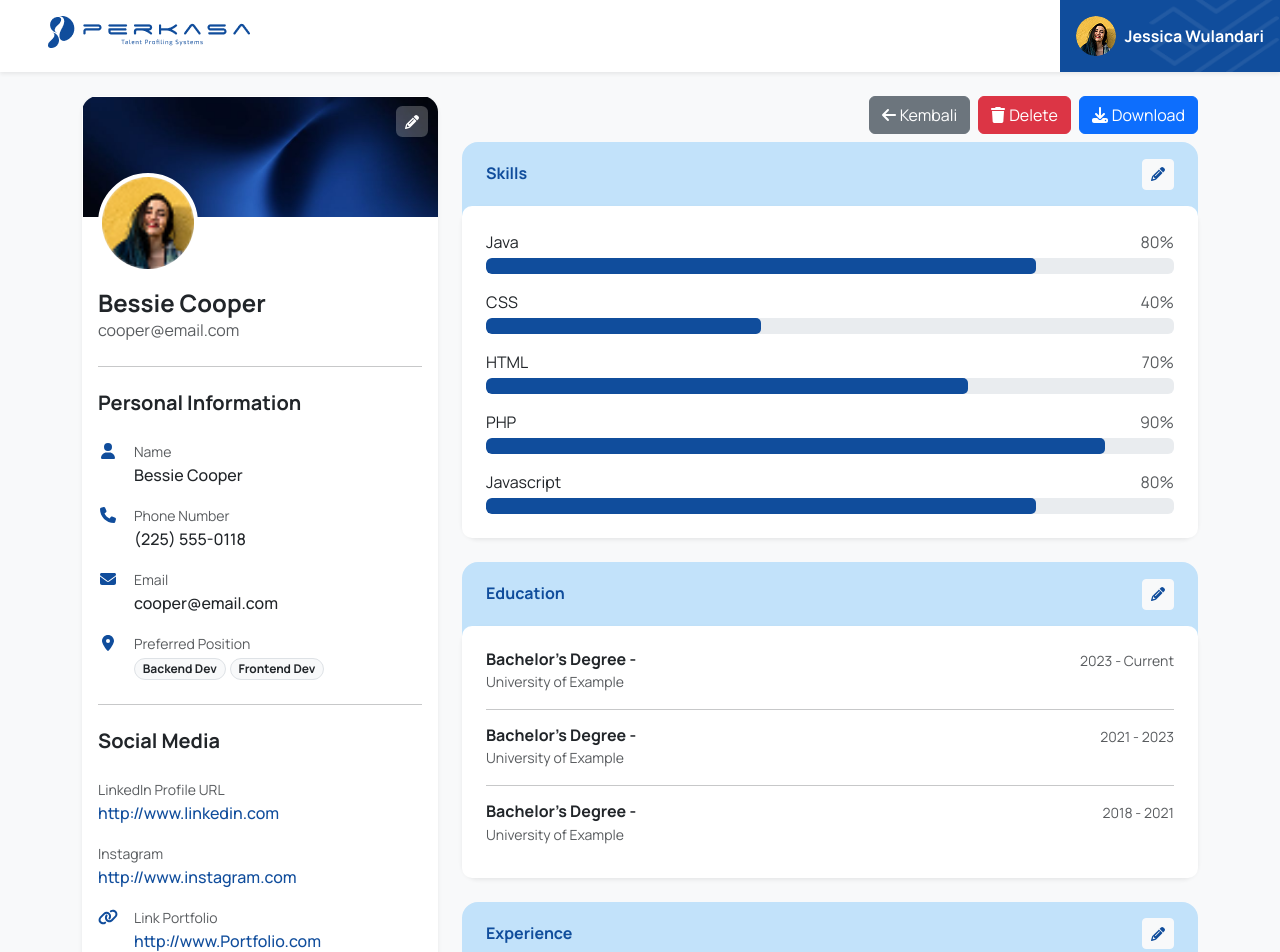
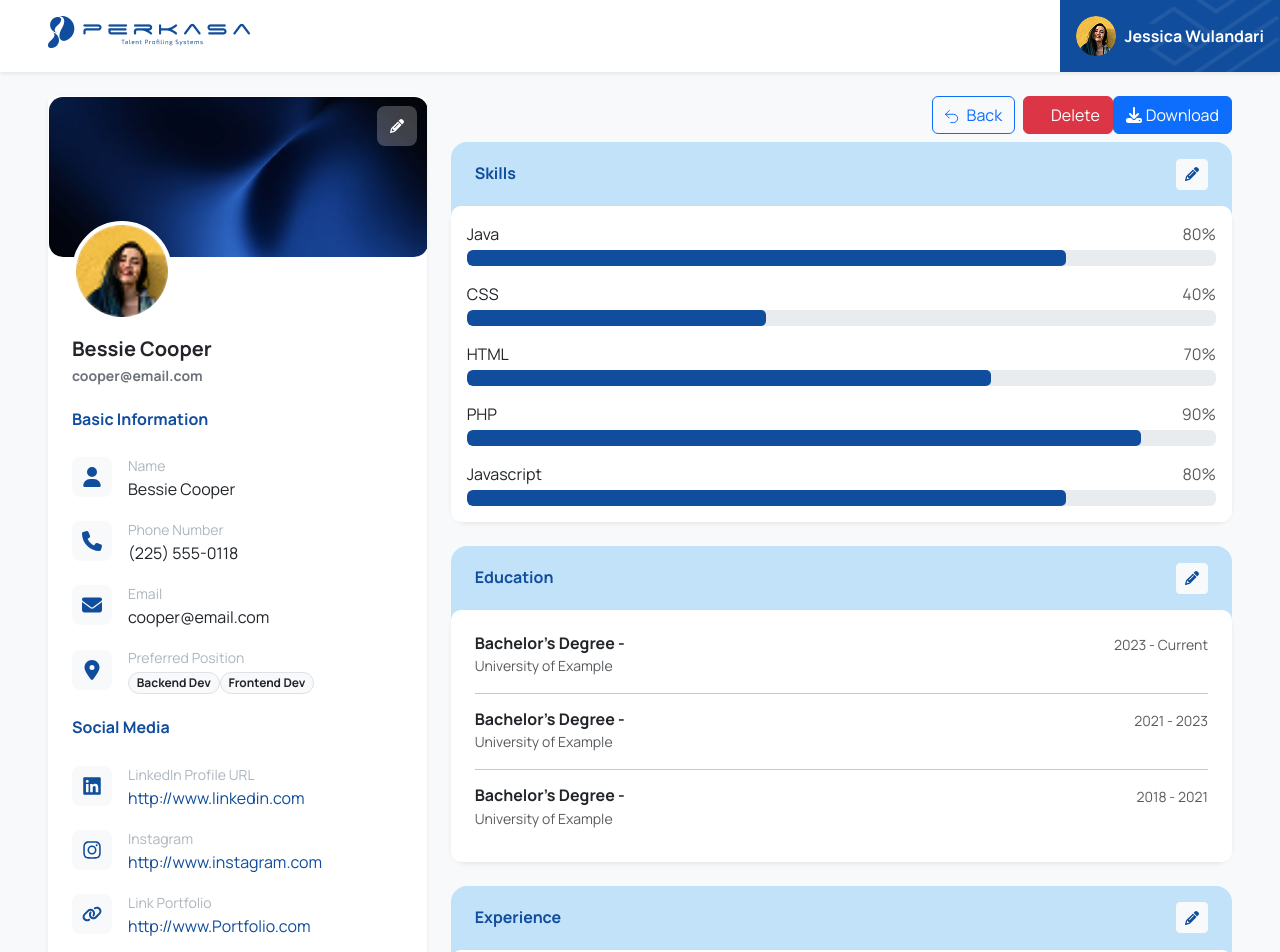
Before and after one commit to xeyzo/TalentManagementSystem-PPU, a React (Vite) app: page /TalentDetail in a window 1280 px wide. Shown: the top 952 px of the page. Built offline with nearby package versions, Linux system fonts and the light colour scheme.

Commit message:
fix: changing button icon

```diff
--- a/package.json
+++ b/package.json
@@ -11,6 +11,7 @@
   },
   "dependencies": {
     "@fortawesome/fontawesome-svg-core": "^6.5.2",
+    "@fortawesome/free-brands-svg-icons": "^7.1.0",
     "@fortawesome/free-solid-svg-icons": "^6.5.2",
     "@fortawesome/react-fontawesome": "^0.2.0",
     "bootstrap": "^5.3.8",
--- a/src/assets/css/TalentPageDetail.css
+++ b/src/assets/css/TalentPageDetail.css
@@ -1,5 +1,6 @@
 .profile-page-background {
   background-color: #f8f9fa;
+  padding-top: 0;
   padding-bottom: 100px;
 }
 
@@ -25,14 +26,16 @@
   overflow: hidden;
   border-bottom-left-radius: 0;
   border-bottom-right-radius: 0;
+  border: 1px solid #FFFFFF;
 }
 
 .profile-banner-image {
   width: 100%;
-  height: 120px;
+  height: 160px;
   object-fit: cover;
   margin: 1px 1px 0 1px;
   object-position: left;
+  border-radius: 14px;
 }
 
 .profile-picture {
@@ -48,11 +51,13 @@
   top: 10px;
   right: 10px;
   z-index: 10;
-  border-radius: 20% !important;
+  border-radius: 8px !important;
   padding: 0;
   display: flex;
   align-items: center;
   justify-content: center;
+  width: 40px;
+  height: 40px;
 }
 
 .footer-banner {
@@ -102,3 +107,42 @@
   z-index: 1;
   padding: 0 1.5rem;
 }
+
+.icon-box {
+  display: flex;
+  align-items: center;
+  justify-content: center;
+  width: 40px;
+  height: 40px;
+  background-color: #f8f9fa;
+  border-radius: 8px;
+  margin-right: 1rem;
+}
+
+.icon-size-20 {
+  width: 20px;
+  height: 20px;
+}
+
+.icon-color-white {
+  color: white;
+}
+
+.text-light-gray {
+  color: #adb5bd;
+}
+
+.fs-small {
+  font-size: 0.875rem;
+}
+
+.bg-translucent-white {
+  background-color: #F8F9FA3D !important;
+  border: 1px solid #dee2e6;
+}
+
+.btn-kembali {
+  background-color: white;
+  border: 1px solid #104D9C;
+  color: #104D9C;
+}
--- a/src/pages/TalentPageDetail.jsx
+++ b/src/pages/TalentPageDetail.jsx
@@ -1,83 +1,98 @@
 import React from 'react';
 import { FontAwesomeIcon } from '@fortawesome/react-fontawesome';
 import { faPencil, faUser, faPhone, faEnvelope, faMapMarkerAlt, faLink, faArrowLeft, faTrash, faDownload } from '@fortawesome/free-solid-svg-icons';
+import { faLinkedin, faInstagram } from '@fortawesome/free-brands-svg-icons';
 import '../assets/css/TalentPageDetail.css';
 import userAvatar from '../assets/img/Rectangle.png';
 import backgroundDetail from '../assets/img/backgrounddetail.jpg';
 
 function TalentPageDetail() {
   return (
-    <div className="profile-page-background">
-      <div className="container-lg my-4">
+    <div className="container-fluid py-4 px-5">
       <div className="row">
         <div className="col-md-4">
           <div className="card profile-header-card border-0 shadow-sm mb-4">
             <div className="profile-banner">
               <img src={backgroundDetail} alt="Banner" className="profile-banner-image" />
-                <button className="btn btn-sm edit-icon-absolute" type="button" style={{ backgroundColor: "#F8F9FA3D" }}>
+              <button className="btn btn-sm edit-icon-absolute bg-translucent-white" type="button">
                 <FontAwesomeIcon icon={faPencil} style={{ color: "white" }} />
               </button>
             </div>
-              <div className="card-body">
+            <div className="card-body p-4">
               <img
                 src={userAvatar}
                 alt="Profile"
                 className="rounded-circle profile-picture"
               />
-                <h4 className="mt-3 mb-0">Bessie Cooper</h4>
-                <p className="card-text text-muted">cooper@email.com</p>
-                <hr className="my-4" />
-                <h5 className="mb-4">Personal Information</h5>
-                <div className="d-flex align-items-start mb-3">
-                  <FontAwesomeIcon icon={faUser} className="text-primary me-3 mt-1" style={{ width: '20px' }} />
+              <h5 className="mt-3 mb-1">Bessie Cooper</h5>
+              <p className="fw-semibold fs-small" style={{ color: "#6A7178" }}>cooper@email.com</p>
+              <h6 className="mb-4 mt-4 text-primary">Basic Information</h6>
+              <div className="d-flex align-items-center mb-3">
+                <div className="icon-box">
+                  <FontAwesomeIcon icon={faUser} className="text-primary icon-size-20" />
+                </div>
                 <div>
-                    <small className="text-muted">Name</small>
-                    <p className="mb-0 fw-medium">Bessie Cooper</p>
+                  <small className="text-light-gray">Name</small>
+                  <p className="mb-0 fw-normal">Bessie Cooper</p>
                 </div>
               </div>
-                <div className="d-flex align-items-start mb-3">
-                  <FontAwesomeIcon icon={faPhone} className="text-primary me-3 mt-1" style={{ width: '20px' }} />
+              <div className="d-flex align-items-center mb-3">
+                <div className="icon-box">
+                  <FontAwesomeIcon icon={faPhone} className="text-primary icon-size-20" />
+                </div>
                 <div>
-                    <small className="text-muted">Phone Number</small>
-                    <p className="mb-0 fw-medium">(225) 555-0118</p>
+                  <small className="text-light-gray">Phone Number</small>
+                  <p className="mb-0 fw-normal">(225) 555-0118</p>
                 </div>
               </div>
-                <div className="d-flex align-items-start mb-3">
-                  <FontAwesomeIcon icon={faEnvelope} className="text-primary me-3 mt-1" style={{ width: '20px' }} />
+              <div className="d-flex align-items-center mb-3">
+                <div className="icon-box">
+                  <FontAwesomeIcon icon={faEnvelope} className="text-primary icon-size-20" />
+                </div>
                 <div>
-                    <small className="text-muted">Email</small>
-                    <p className="mb-0 fw-medium">cooper@email.com</p>
+                  <small className="text-light-gray">Email</small>
+                  <p className="mb-0 fw-normal">cooper@email.com</p>
                 </div>
               </div>
-                <div className="d-flex align-items-start">
-                  <FontAwesomeIcon icon={faMapMarkerAlt} className="text-primary me-3 mt-1" style={{ width: '20px' }} />
+              <div className="d-flex align-items-center">
+                <div className="icon-box">
+                  <FontAwesomeIcon icon={faMapMarkerAlt} className="text-primary icon-size-20" />
+                </div>
                 <div>
-                    <small className="text-muted">Preferred Position</small>
+                  <small className="text-light-gray">Preferred Position</small>
                   <div>
-                      <span className="badge rounded-pill bg-light text-dark me-1 border">Backend Dev</span>
+                    <span className="badge rounded-pill bg-light text-dark border">Backend Dev</span>
                     <span className="badge rounded-pill bg-light text-dark border">Frontend Dev</span>
                   </div>
                 </div>
               </div>
-                <hr className="my-4" />
-                <h5 className="mb-4">Social Media</h5>
-                <div className="d-flex align-items-start mb-3">
+
+              <h6 className="mb-4 mt-4 text-primary">Social Media</h6>
+              <div className="d-flex align-items-center mb-3">
+                <div className="icon-box">
+                  <FontAwesomeIcon icon={faLinkedin} className="text-primary icon-size-20" />
+                </div>
                 <div>
-                    <small className="text-muted">LinkedIn Profile URL</small>
-                    <p className="mb-0 fw-medium text-primary">http://www.linkedin.com</p>
+                  <small className="text-light-gray">LinkedIn Profile URL</small>
+                  <p className="mb-0 fw-normal text-primary">http://www.linkedin.com</p>
                 </div>
               </div>
-                <div className="d-flex align-items-start mb-3">
+              <div className="d-flex align-items-center mb-3">
+                <div className="icon-box">
+                  <FontAwesomeIcon icon={faInstagram} className="text-primary icon-size-20" />
+                </div>
                 <div>
-                    <small className="text-muted">Instagram</small>
-                    <p className="mb-0 fw-medium text-primary">http://www.instagram.com</p>
+                  <small className="text-light-gray">Instagram</small>
+                  <p className="mb-0 fw-normal text-primary">http://www.instagram.com</p>
                 </div>
               </div>
-                <div className="d-flex align-items-start">
-                  <FontAwesomeIcon icon={faLink} className="text-primary me-3 mt-1" style={{ width: '20px' }} />
+              <div className="d-flex align-items-center mb-2">
+                <div className="icon-box">
+                  <FontAwesomeIcon icon={faLink} className="text-primary icon-size-20" />
+                </div>
                 <div>
-                    <small className="text-muted">Link Portfolio</small>
-                    <p className="mb-0 fw-medium text-primary">http://www.Portfolio.com</p>
+                  <small className="text-light-gray">Link Portfolio</small>
+                  <p className="mb-0 fw-normal text-primary">http://www.Portfolio.com</p>
                 </div>
               </div>
             </div>
@@ -86,12 +101,16 @@ function TalentPageDetail() {
 
         <div className="col-md-8">
           <div className="d-flex justify-content-end align-items-center mb-2">
-              <button className="btn btn-secondary me-2" type="button">
-                <FontAwesomeIcon icon={faArrowLeft} className="me-1" />
-                Kembali
+            <button type="button" className="btn btn-outline-primary me-2">
+              <svg width="14" height="14" viewBox="0 0 14 14" fill="none" xmlns="http://www.w3.org/2000/svg" className="me-2">
+                <path d="M4.29167 8.08333L0.5 4.29167M0.5 4.29167L4.29167 0.5M0.5 4.29167H8.4625C9.01022 4.29167 9.55258 4.39955 10.0586 4.60915C10.5646 4.81876 11.0244 5.12598 11.4117 5.51328C11.799 5.90057 12.1062 6.36036 12.3158 6.86639C12.5255 7.37242 12.6333 7.91478 12.6333 8.4625C12.6333 9.01022 12.5255 9.55258 12.3158 10.0586C12.1062 10.5646 11.799 11.0244 11.4117 11.4117C11.0244 11.799 10.5646 12.1062 10.0586 12.3158C9.55258 12.5255 9.01022 12.6333 8.4625 12.6333H5.80833" stroke="currentColor" strokeLinecap="round" strokeLinejoin="round" />
+              </svg>
+              Back
             </button>
-              <button className="btn btn-danger me-2" type="button">
-                <FontAwesomeIcon icon={faTrash} className="me-1" />
+            <button className="btn btn-danger me" type="button">
+              <svg width="15" height="17" viewBox="0 0 15 17" fill="none" xmlns="http://www.w3.org/2000/svg">
+                <path d="M0.5 3.53333H14.15M12.6333 3.53333V14.15C12.6333 14.9083 11.875 15.6667 11.1167 15.6667H3.53333C2.775 15.6667 2.01667 14.9083 2.01667 14.15V3.53333M4.29167 3.53333V2.01667C4.29167 1.25833 5.05 0.5 5.80833 0.5H8.84167C9.6 0.5 10.3583 1.25833 10.3583 2.01667V3.53333M5.80833 7.325V11.875M8.84167 7.325V11.875" stroke="#DC3545" stroke-linecap="round" stroke-linejoin="round" />
+              </svg>
               Delete
             </button>
             <button className="btn btn-primary" type="button">
@@ -105,7 +124,7 @@ function TalentPageDetail() {
               <button className="btn btn-light btn-sm" type="button"><FontAwesomeIcon icon={faPencil} className="text-primary" /></button>
             </div>
             <div className="card border-0 shadow-sm">
-                <div className="card-body p-4">
+              <div className="card-body p-8">
                 <div className="mb-3">
                   <div className="d-flex justify-content-between mb-1">
                     <span>Java</span>
@@ -221,7 +240,6 @@ function TalentPageDetail() {
         </div>
       </div>
     </div>
-    </div>
   );
 }
 
```
Also changed, not shown: 1 other file (tests, documents, lock files or other folders). Lines whose indentation alone changed are shown as unchanged.
